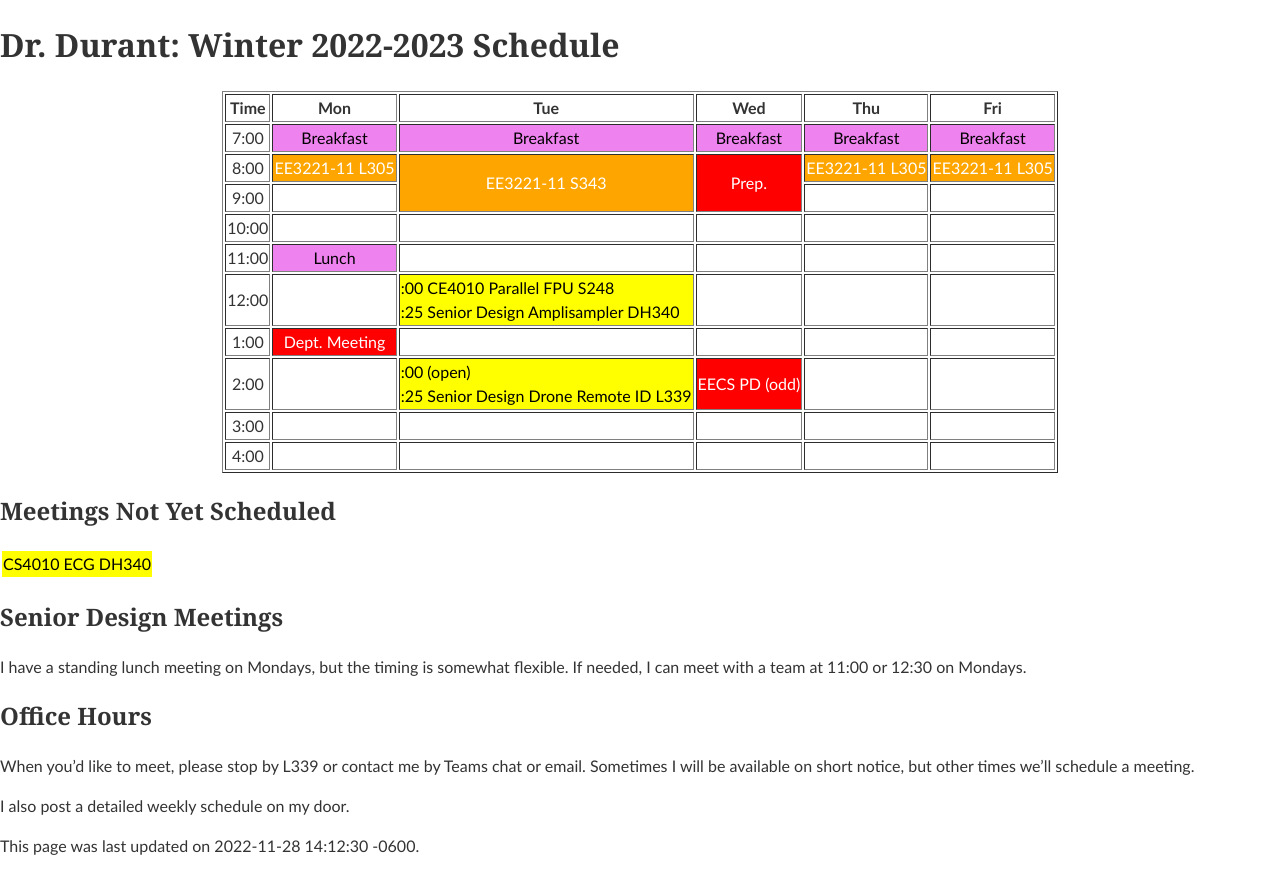
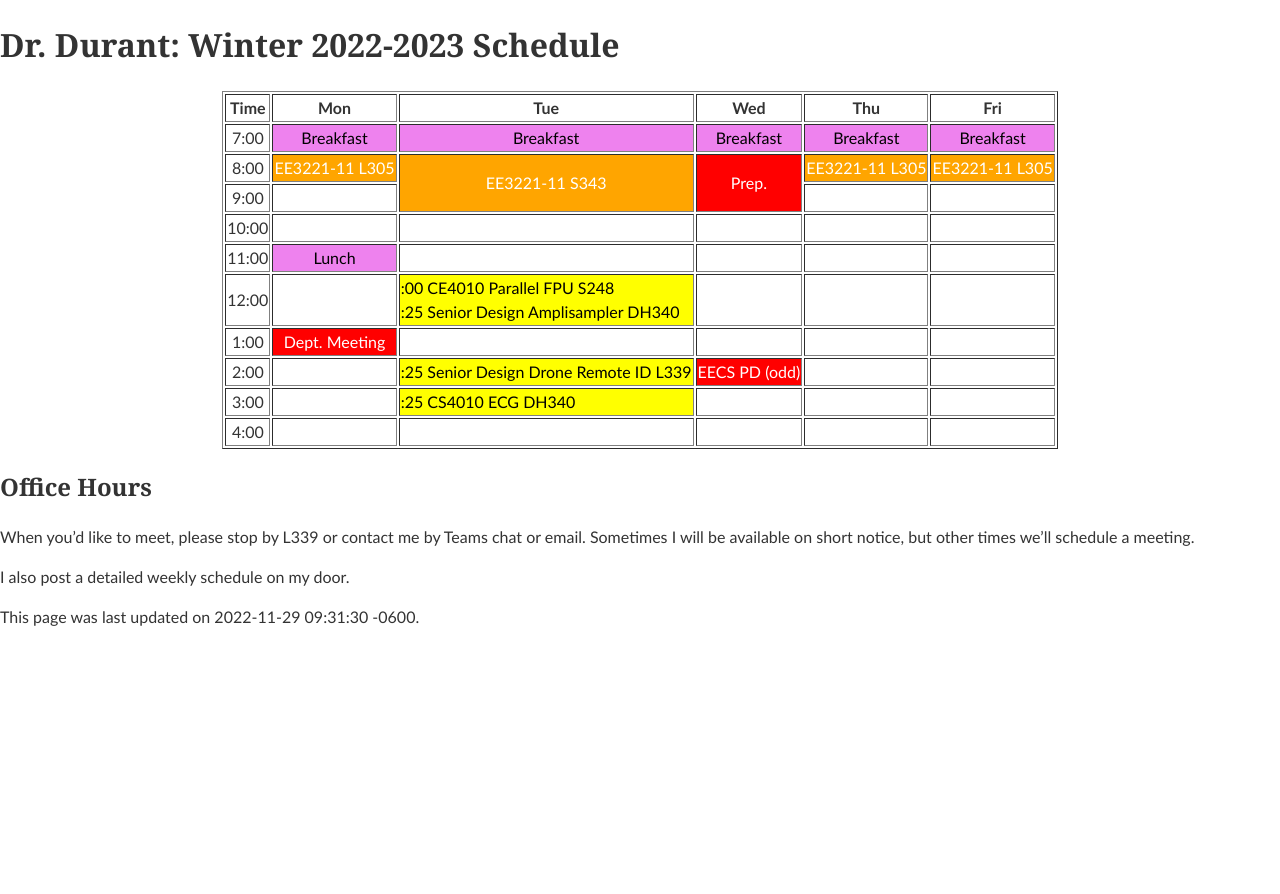
Before and after one commit to edurant/edurant.github.io, a Jekyll site: the page built from sched/w2223.md, in a window 1280 px wide. Shown: the top 894 px of the page. Built offline with Jekyll 4.4.1, drawn with Linux system fonts in a browser that asks for light colours.

Commit message:
scheduled final senior design team

```diff
--- a/sched/w2223.md
+++ b/sched/w2223.md
@@ -1,6 +1,6 @@
 ---
 title: "Dr. Durant: Winter 2022-2023 Schedule"
-date: 2022-11-28 14:12:30 -0600
+date: 2022-11-29 09:31:30 -0600
 ---
 
 <style type="text/css">
@@ -21,20 +21,11 @@ td.lunch  { background-color: violet;  color: black; }
 <tr><td>11:00</td>      <td class="lunch">Lunch</td>            <td>&nbsp;</td>                                                                                 <td>&nbsp;</td>                     <td>&nbsp;</td>                         <td>&nbsp;</td>                         </tr>
 <tr><td>12:00</td>      <td>&nbsp;</td>                         <td class="ce4010">:00 CE4010 Parallel FPU S248<br/>:25 Senior Design Amplisampler DH340</td>   <td>&nbsp;</td>                     <td>&nbsp;</td>                         <td>&nbsp;</td>                         </tr>
 <tr><td>1:00</td>       <td class="am">Dept. Meeting</td>       <td>&nbsp;</td>                                                                                 <td>&nbsp;</td>                     <td>&nbsp;</td>                         <td>&nbsp;</td>                         </tr>
-<tr><td>2:00</td>       <td>&nbsp;</td>                         <td class="ce4010">:00 (open)<br/>:25 Senior Design Drone Remote ID L339</td>                   <td class="am">EECS PD (odd)</td>   <td>&nbsp;</td>                         <td>&nbsp;</td>                         </tr>
-<tr><td>3:00</td>       <td>&nbsp;</td>                         <td>&nbsp;</td>                                                                                 <td>&nbsp;</td>                     <td>&nbsp;</td>                         <td>&nbsp;</td>                         </tr>
+<tr><td>2:00</td>       <td>&nbsp;</td>                         <td class="ce4010">:25 Senior Design Drone Remote ID L339</td>                                  <td class="am">EECS PD (odd)</td>   <td>&nbsp;</td>                         <td>&nbsp;</td>                         </tr>
+<tr><td>3:00</td>       <td>&nbsp;</td>                         <td class="ce4010">:25 CS4010 ECG DH340</td>                                                    <td>&nbsp;</td>                     <td>&nbsp;</td>                         <td>&nbsp;</td>                         </tr>
 <tr><td>4:00</td>       <td>&nbsp;</td>                         <td>&nbsp;</td>                                                                                 <td>&nbsp;</td>                     <td>&nbsp;</td>                         <td>&nbsp;</td>                         </tr>
 </table>
 </div>
-
-## Meetings Not Yet Scheduled
-<table><tr>
-<td class="ce4010">CS4010 ECG DH340</td>
-</tr></table>
-
-## Senior Design Meetings
-
-I have a standing lunch meeting on Mondays, but the timing is somewhat flexible. If needed, I can meet with a team at 11:00 or 12:30 on Mondays.
 
 ## Office Hours
 
```
